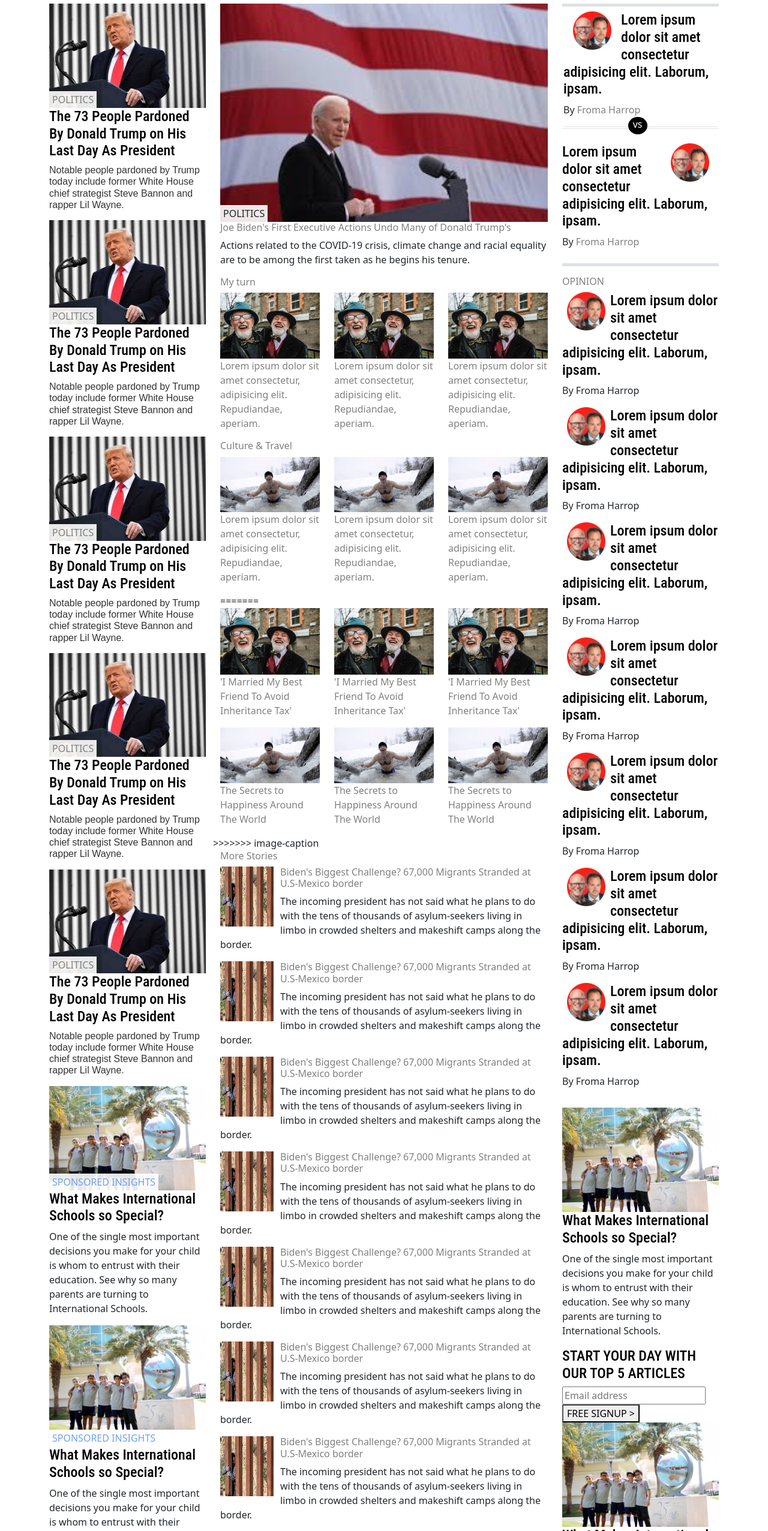
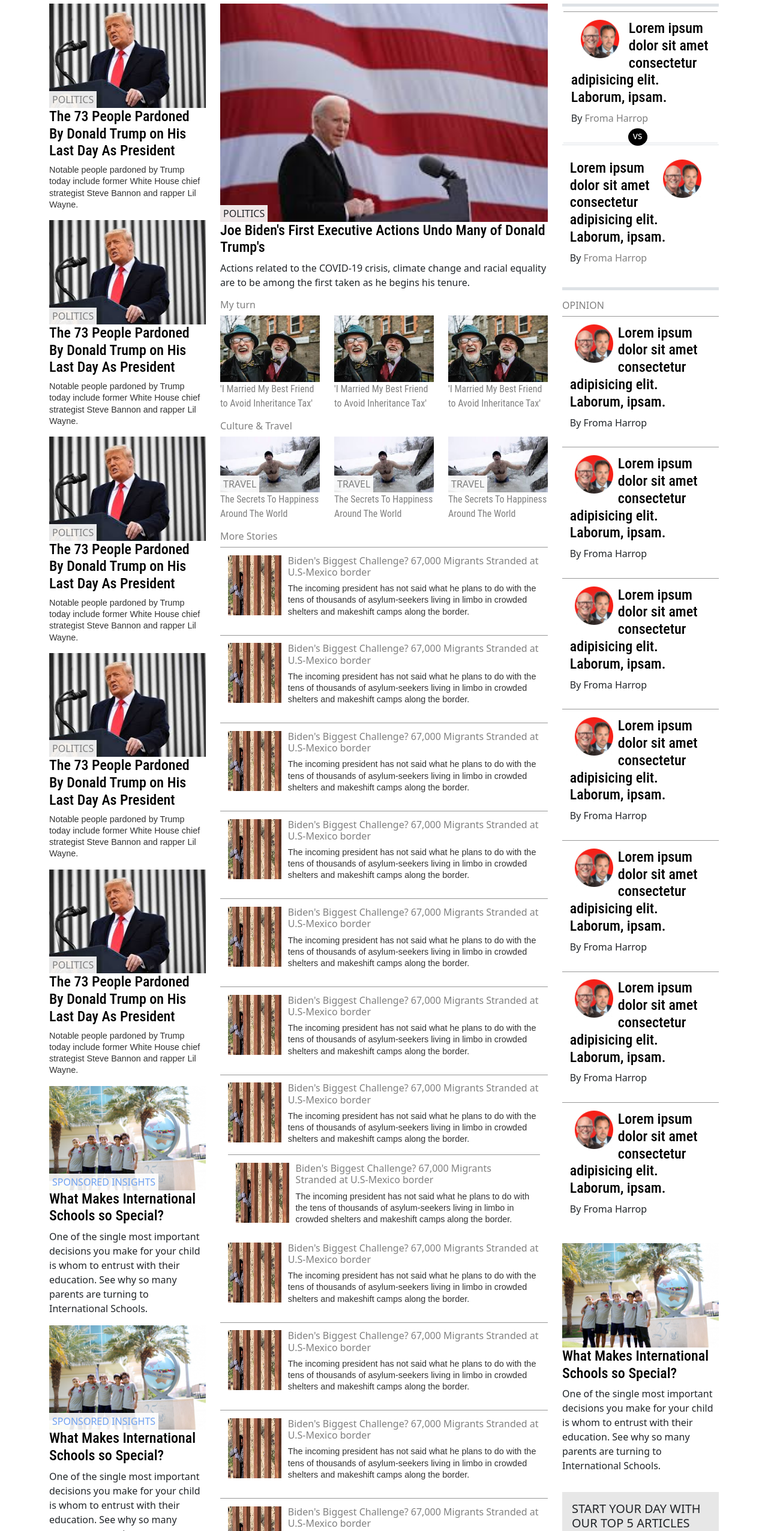
Before and after one commit to SamroodAli/newsweek-clone, a website: page index.html in a window 1280 px wide. Shown: the part 247-2800 px from the top of the page at 60% size. Drawn offline with nearby package versions, Linux system fonts and the light colour scheme.

Commit message:
style headers, paragraphs and images

```diff
--- a/css/main.scss
+++ b/css/main.scss
@@ -184,11 +184,47 @@ main {
   }
 
   p.summary {
-    font-size: 1rem;
+    font-size: 0.9rem;
     font-family: Arial, Helvetica, sans-serif;
     color: #333333;
     line-height: 1.2rem;
   }
+
+  .title {
+    font-size: 1rem;
+    font-family: "Roboto Condensed", sans-serif;
+    color: #03030380;
+  }
+
+  .clearfix {
+    border-top: 0.5px solid #03030369;
+    padding: 0.8rem;
+  }
+
+  .signup {
+    background-color: #3333331e;
+    padding: 1rem;
+    margin: 2rem 0;
+  }
+
+  .form-submit {
+   background-color: #f72210;
+   border: none;
+   margin: 0.5rem 0;
+   border-radius: 5px;
+   width: 200px;
+
+  }
+
+ .email-submit {
+    font-size: 0.8rem;
+    font-family: Arial, Helvetica, sans-serif;
+    color: #555555;
+    width: 200px;
+  }
+
+
+
 
 
   img {
--- a/index.html
+++ b/index.html
@@ -157,7 +157,7 @@
             <a href="#">
               <div class="relative">
                 <img class="img-fluid" src="./assets/sponsored-insights.jpg" alt="sponsored-insights">
-                <p class="sponsored-insights">SPONSORED INSIGHTS</p>
+                <p class="sponsored-insights absolute bottom-left">SPONSORED INSIGHTS</p>
               </div>
               <h3>What Makes International Schools so Special?</h3>
             </a>
@@ -168,7 +168,7 @@
             <a href="#">
               <div class="relative">
                 <img class="img-fluid" src="./assets/sponsored-insights.jpg" alt="sponsored-insights">
-                <p class="sponsored-insights">SPONSORED INSIGHTS</p>
+                <p class="sponsored-insights absolute bottom-left">SPONSORED INSIGHTS</p>
               </div>
               <h3>What Makes International Schools so Special?</h3>
             </a>
@@ -197,7 +197,7 @@
               <img class="img-fluid" src="./assets/TS-1.jpg" alt="Joe Biden">
               <p class="bottom-left">POLITICS</p>
             </div>
-            <h2>Joe Biden's First Executive Actions Undo Many of Donald Trump's</h2>
+            <h3>Joe Biden's First Executive Actions Undo Many of Donald Trump's</h3>
             <p>Actions related to the COVID-19 crisis, climate change and racial equality are to be among the first
               taken as he begins his tenure.</p>
           </article>
@@ -209,19 +209,19 @@
             <article>
               <a href="#">
                 <img class="img-fluid" src="./assets/Myturn.jpg" alt="My turn section">
-                <p>Lorem ipsum dolor sit amet consectetur, adipisicing elit. Repudiandae, aperiam.</p>
+                <p class="title">'I Married My Best Friend to Avoid Inheritance Tax'</p>
               </a>
             </article>
             <article>
               <a href="#">
                 <img class="img-fluid" src="./assets/Myturn.jpg" alt="My turn section">
-                <p>Lorem ipsum dolor sit amet consectetur, adipisicing elit. Repudiandae, aperiam.</p>
+                <p class="title">'I Married My Best Friend to Avoid Inheritance Tax'</p>
               </a>
             </article>
             <article>
               <a href="#">
                 <img class="img-fluid" src="./assets/Myturn.jpg" alt="My turn section">
-                <p>Lorem ipsum dolor sit amet consectetur, adipisicing elit. Repudiandae, aperiam.</p>
+                <p class="title">'I Married My Best Friend to Avoid Inheritance Tax'</p>
               </a>
             </article>
           </div>
@@ -232,178 +232,171 @@
           <div class="row row-cols-md-3">
             <article>
               <a href="#">
-                <img class="img-fluid" src="./assets/Culture&Travel.jpg" alt="Culture & Travel">
-                <p>Lorem ipsum dolor sit amet consectetur, adipisicing elit. Repudiandae, aperiam.</p>
+                <div class="relative">
+                  <img class="img-fluid" src="./assets/Culture&Travel.jpg" alt="Culture & Travel">
+                  <p class="bottom-left">TRAVEL</p>
+                </div>
+
+                <p class="title">The Secrets To Happiness Around The World</p>
               </a>
             </article>
             <article>
               <a href="#">
-                <img class="img-fluid" src="./assets/Culture&Travel.jpg" alt="Culture & Travel">
-                <p>Lorem ipsum dolor sit amet consectetur, adipisicing elit. Repudiandae, aperiam.</p>
+                <div class="relative">
+                  <img class="img-fluid" src="./assets/Culture&Travel.jpg" alt="Culture & Travel">
+                  <p class="bottom-left">TRAVEL</p>
+                </div>
+
+                <p class="title">The Secrets To Happiness Around The World</p>
               </a>
             </article>
             <article>
               <a href="#">
-                <img class="img-fluid" src="./assets/Culture&Travel.jpg" alt="Culture & Travel">
-                <p>Lorem ipsum dolor sit amet consectetur, adipisicing elit. Repudiandae, aperiam.</p>
+                <div class="relative">
+                  <img class="img-fluid" src="./assets/Culture&Travel.jpg" alt="Culture & Travel">
+                  <p class="bottom-left">TRAVEL</p>
+                </div>
+
+                <p class="title">The Secrets To Happiness Around The World</p>
               </a>
             </article>
           </div>
         </section>
-        =======
-        <section class="row row-cols-md-3">
-          <h3 class="d-none">My turn</h3>
-          <article>
-            <a href="#">
-              <img class="img-fluid" src="./assets/Myturn.jpg" alt="My turn section">
-              <p>'I Married My Best Friend To Avoid Inheritance Tax'</p>
-            </a>
-          </article>
-          <article>
-            <a href="#">
-              <img class="img-fluid" src="./assets/Myturn.jpg" alt="My turn section">
-              <p>'I Married My Best Friend To Avoid Inheritance Tax'</p>
-            </a>
-          </article>
-          <article>
-            <a href="#">
-              <img class="img-fluid" src="./assets/Myturn.jpg" alt="My turn section">
-              <p>'I Married My Best Friend To Avoid Inheritance Tax'</p>
-            </a>
-          </article>
-        </section>
-        <!-- culture and travelsZ -->
-        <section class="row row-cols-md-3">
-          <h3 class="d-none">Culture & Travel</h3>
-          <article>
-            <a href="#">
-              <img class="img-fluid" src="./assets/Culture&Travel.jpg" alt="Culture & Travel">
-              <p>The Secrets to Happiness Around The World</p>
-            </a>
-          </article>
-          <article>
-            <a href="#">
-              <img class="img-fluid" src="./assets/Culture&Travel.jpg" alt="Culture & Travel">
-              <p>The Secrets to Happiness Around The World</p>
-            </a>
-          </article>
-          <article>
-            <a href="#">
-              <img class="img-fluid" src="./assets/Culture&Travel.jpg" alt="Culture & Travel">
-              <p>The Secrets to Happiness Around The World</p>
-            </a>
-          </article>
-          >>>>>>> image-caption
-        </section>
+
         <!-- more stories -->
         <section>
           <h2>More Stories</h2>
           <div>
-            <article>
+            <article class="clearfix">
               <a href="#">
                 <img class="more-stories-img" src="./assets/More-stories.jpg" alt="More Stories">
                 <h6>Biden's Biggest Challenge? 67,000 Migrants Stranded at U.S-Mexico border</h6>
               </a>
-              <p>The incoming president has not said what he plans to do with the tens of thousands of
+              <p class="summary">The incoming president has not said what he plans to do with the tens of thousands of
                 asylum-seekers
                 living in limbo in crowded shelters and makeshift camps along the border.</p>
             </article>
-            <article>
+            <article class="clearfix">
               <a href="#">
                 <img class="more-stories-img" src="./assets/More-stories.jpg" alt="More Stories">
                 <h6>Biden's Biggest Challenge? 67,000 Migrants Stranded at U.S-Mexico border</h6>
               </a>
-              <p>The incoming president has not said what he plans to do with the tens of thousands of
+              <p class="summary">The incoming president has not said what he plans to do with the tens of thousands of
                 asylum-seekers
                 living in limbo in crowded shelters and makeshift camps along the border.</p>
             </article>
-            <article>
+            <article class="clearfix">
               <a href="#">
                 <img class="more-stories-img" src="./assets/More-stories.jpg" alt="More Stories">
                 <h6>Biden's Biggest Challenge? 67,000 Migrants Stranded at U.S-Mexico border</h6>
               </a>
-              <p>The incoming president has not said what he plans to do with the tens of thousands of
+              <p class="summary">The incoming president has not said what he plans to do with the tens of thousands of
                 asylum-seekers
                 living in limbo in crowded shelters and makeshift camps along the border.</p>
             </article>
-            <article>
+            <article class="clearfix">
               <a href="#">
                 <img class="more-stories-img" src="./assets/More-stories.jpg" alt="More Stories">
                 <h6>Biden's Biggest Challenge? 67,000 Migrants Stranded at U.S-Mexico border</h6>
               </a>
-              <p>The incoming president has not said what he plans to do with the tens of thousands of
+              <p class="summary">The incoming president has not said what he plans to do with the tens of thousands of
                 asylum-seekers
                 living in limbo in crowded shelters and makeshift camps along the border.</p>
             </article>
-            <article>
+            <article class="clearfix">
               <a href="#">
                 <img class="more-stories-img" src="./assets/More-stories.jpg" alt="More Stories">
                 <h6>Biden's Biggest Challenge? 67,000 Migrants Stranded at U.S-Mexico border</h6>
               </a>
-              <p>The incoming president has not said what he plans to do with the tens of thousands of
+              <p class="summary">The incoming president has not said what he plans to do with the tens of thousands of
                 asylum-seekers
                 living in limbo in crowded shelters and makeshift camps along the border.</p>
             </article>
-            <article>
+            <article class="clearfix">
               <a href="#">
                 <img class="more-stories-img" src="./assets/More-stories.jpg" alt="More Stories">
                 <h6>Biden's Biggest Challenge? 67,000 Migrants Stranded at U.S-Mexico border</h6>
               </a>
-              <p>The incoming president has not said what he plans to do with the tens of thousands of
+              <p class="summary">The incoming president has not said what he plans to do with the tens of thousands of
                 asylum-seekers
                 living in limbo in crowded shelters and makeshift camps along the border.</p>
             </article>
-            <article>
+            <article class="clearfix">
               <a href="#">
                 <img class="more-stories-img" src="./assets/More-stories.jpg" alt="More Stories">
                 <h6>Biden's Biggest Challenge? 67,000 Migrants Stranded at U.S-Mexico border</h6>
               </a>
-              <p>The incoming president has not said what he plans to do with the tens of thousands of
+              <p class="summary">The incoming president has not said what he plans to do with the tens of thousands of
                 asylum-seekers
                 living in limbo in crowded shelters and makeshift camps along the border.</p>
-            </article>
-            <article>
+                <article class="clearfix">
+                  <a href="#">
+                    <img class="more-stories-img" src="./assets/More-stories.jpg" alt="More Stories">
+                    <h6>Biden's Biggest Challenge? 67,000 Migrants Stranded at U.S-Mexico border</h6>
+                  </a>
+                  <p class="summary">The incoming president has not said what he plans to do with the tens of thousands of
+                    asylum-seekers
+                    living in limbo in crowded shelters and makeshift camps along the border.</p>
+                </article>
               <a href="#">
                 <img class="more-stories-img" src="./assets/More-stories.jpg" alt="More Stories">
                 <h6>Biden's Biggest Challenge? 67,000 Migrants Stranded at U.S-Mexico border</h6>
               </a>
-              <p>The incoming president has not said what he plans to do with the tens of thousands of
+              <p class="summary">The incoming president has not said what he plans to do with the tens of thousands of
                 asylum-seekers
                 living in limbo in crowded shelters and makeshift camps along the border.</p>
             </article>
-            <article>
+            <article class="clearfix">
               <a href="#">
                 <img class="more-stories-img" src="./assets/More-stories.jpg" alt="More Stories">
                 <h6>Biden's Biggest Challenge? 67,000 Migrants Stranded at U.S-Mexico border</h6>
               </a>
-              <p>The incoming president has not said what he plans to do with the tens of thousands of
+              <p class="summary">The incoming president has not said what he plans to do with the tens of thousands of
                 asylum-seekers
                 living in limbo in crowded shelters and makeshift camps along the border.</p>
             </article>
-            <article>
+            <article class="clearfix">
               <a href="#">
                 <img class="more-stories-img" src="./assets/More-stories.jpg" alt="More Stories">
                 <h6>Biden's Biggest Challenge? 67,000 Migrants Stranded at U.S-Mexico border</h6>
               </a>
-              <p>The incoming president has not said what he plans to do with the tens of thousands of
+              <p class="summary">The incoming president has not said what he plans to do with the tens of thousands of
                 asylum-seekers
                 living in limbo in crowded shelters and makeshift camps along the border.</p>
             </article>
-            <article>
+            <article class="clearfix">
               <a href="#">
                 <img class="more-stories-img" src="./assets/More-stories.jpg" alt="More Stories">
                 <h6>Biden's Biggest Challenge? 67,000 Migrants Stranded at U.S-Mexico border</h6>
               </a>
-              <p>The incoming president has not said what he plans to do with the tens of thousands of
+              <p class="summary">The incoming president has not said what he plans to do with the tens of thousands of
                 asylum-seekers
                 living in limbo in crowded shelters and makeshift camps along the border.</p>
             </article>
-            <article>
+            <article class="clearfix">
               <a href="#">
                 <img class="more-stories-img" src="./assets/More-stories.jpg" alt="More Stories">
                 <h6>Biden's Biggest Challenge? 67,000 Migrants Stranded at U.S-Mexico border</h6>
               </a>
-              <p>The incoming president has not said what he plans to do with the tens of thousands of
+              <p class="summary">The incoming president has not said what he plans to do with the tens of thousands of
+                asylum-seekers
+                living in limbo in crowded shelters and makeshift camps along the border.</p>
+            </article>
+            <article class="clearfix">
+              <a href="#">
+                <img class="more-stories-img" src="./assets/More-stories.jpg" alt="More Stories">
+                <h6>Biden's Biggest Challenge? 67,000 Migrants Stranded at U.S-Mexico border</h6>
+              </a>
+              <p class="summary">The incoming president has not said what he plans to do with the tens of thousands of
+                asylum-seekers
+                living in limbo in crowded shelters and makeshift camps along the border.</p>
+            </article>
+            <article class="clearfix">
+              <a href="#">
+                <img class="more-stories-img" src="./assets/More-stories.jpg" alt="More Stories">
+                <h6>Biden's Biggest Challenge? 67,000 Migrants Stranded at U.S-Mexico border</h6>
+              </a>
+              <p class="summary">The incoming president has not said what he plans to do with the tens of thousands of
                 asylum-seekers
                 living in limbo in crowded shelters and makeshift camps along the border.</p>
             </article>
@@ -412,12 +405,12 @@
         <!-- latest-news -->
         <section class="">
           <h2>Latest News</h2>
-          <article class="clearfix">
+          <article class="clearfix ">
             <a href="#">
               <img class="img-fluid more-stories-img" src="./assets/latest-news.jpg" alt="latest-news">
             </a>
             <h6>'NCIS' Season 18 reveals why Gibbs shot McGee</h6>
-            <p>"NCIS" Season 18, Episode 5 on CBS finally came back to the opening of the season, which saw Gibbs...
+            <p class="summary">"NCIS" Season 18, Episode 5 on CBS finally came back to the opening of the season, which saw Gibbs...
             </p>
           </article>
           <article class="clearfix">
@@ -425,7 +418,7 @@
               <img class="img-fluid more-stories-img" src="./assets/latest-news.jpg" alt="latest-news">
             </a>
             <h6>'NCIS' Season 18 reveals why Gibbs shot McGee</h6>
-            <p>"NCIS" Season 18, Episode 5 on CBS finally came back to the opening of the season, which saw Gibbs...
+            <p class="summary">"NCIS" Season 18, Episode 5 on CBS finally came back to the opening of the season, which saw Gibbs...
             </p>
           </article>
           <article class="clearfix">
@@ -433,7 +426,7 @@
               <img class="img-fluid more-stories-img" src="./assets/latest-news.jpg" alt="latest-news">
             </a>
             <h6>'NCIS' Season 18 reveals why Gibbs shot McGee</h6>
-            <p>"NCIS" Season 18, Episode 5 on CBS finally came back to the opening of the season, which saw Gibbs...
+            <p class="summary">"NCIS" Season 18, Episode 5 on CBS finally came back to the opening of the season, which saw Gibbs...
             </p>
           </article>
           <article class="clearfix">
@@ -441,7 +434,7 @@
               <img class="img-fluid more-stories-img" src="./assets/latest-news.jpg" alt="latest-news">
             </a>
             <h6>'NCIS' Season 18 reveals why Gibbs shot McGee</h6>
-            <p>"NCIS" Season 18, Episode 5 on CBS finally came back to the opening of the season, which saw Gibbs...
+            <p class="summary">"NCIS" Season 18, Episode 5 on CBS finally came back to the opening of the season, which saw Gibbs...
             </p>
           </article>
           <article class="clearfix">
@@ -449,7 +442,7 @@
               <img class="img-fluid more-stories-img" src="./assets/latest-news.jpg" alt="latest-news">
             </a>
             <h6>'NCIS' Season 18 reveals why Gibbs shot McGee</h6>
-            <p>"NCIS" Season 18, Episode 5 on CBS finally came back to the opening of the season, which saw Gibbs...
+            <p class="summary">"NCIS" Season 18, Episode 5 on CBS finally came back to the opening of the season, which saw Gibbs...
             </p>
           </article>
           <article class="clearfix">
@@ -457,7 +450,7 @@
               <img class="img-fluid more-stories-img" src="./assets/latest-news.jpg" alt="latest-news">
             </a>
             <h6>'NCIS' Season 18 reveals why Gibbs shot McGee</h6>
-            <p>"NCIS" Season 18, Episode 5 on CBS finally came back to the opening of the season, which saw Gibbs...
+            <p class="summary">"NCIS" Season 18, Episode 5 on CBS finally came back to the opening of the season, which saw Gibbs...
             </p>
           </article>
         </section>
@@ -556,9 +549,12 @@
 
         <!-- free signup -->
         <section class="sponsor">
-          <h3>START YOUR DAY WITH OUR TOP 5 ARTICLES </h3>
-          <input type="email" placeholder="Email address">
-          <button type="submit">FREE SIGNUP ></button>
+          <div class="signup">
+            <h5>START YOUR DAY WITH OUR TOP 5 ARTICLES </h5>
+            <input type="email" placeholder="Email address" class="email-submit">
+            <button type="submit" class="form-submit">FREE SIGNUP ></button>
+          </div>
+
         </section>
 
         <!-- sponsored insights part 3-->
```
Also changed, not shown: css/main.css, 1 other file.
